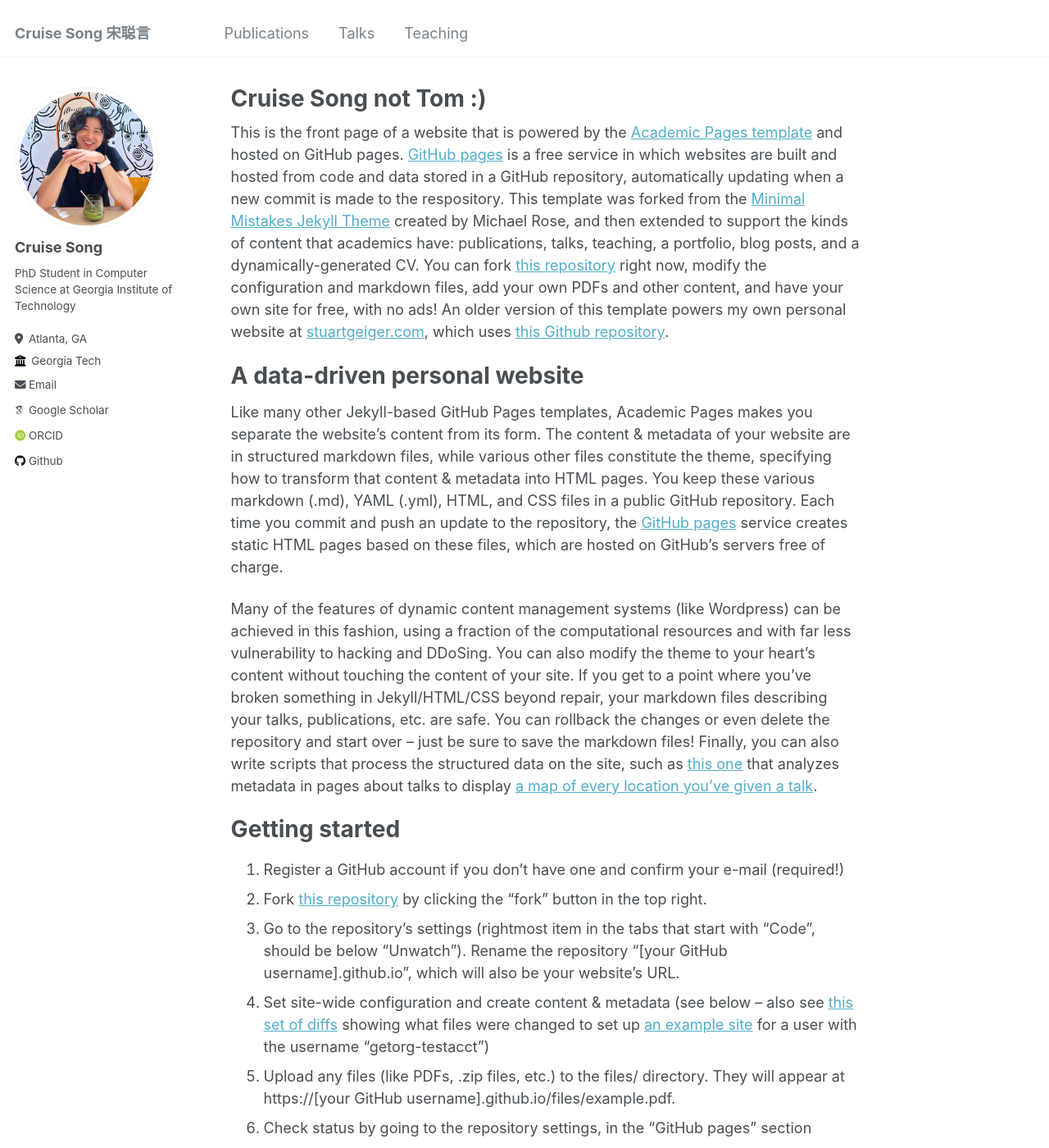
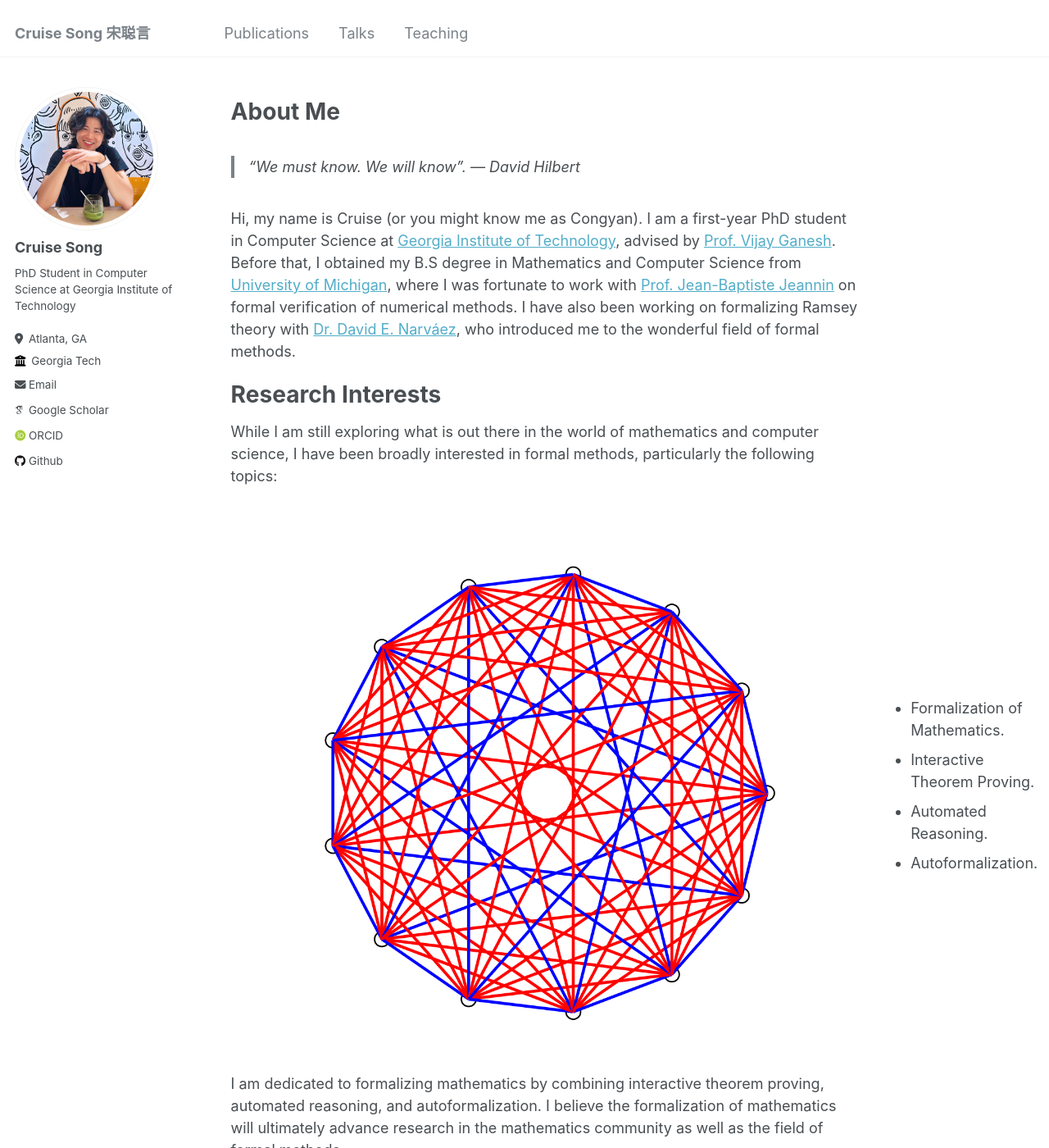
Before and after one commit to cruisesong7/cruisesong7.github.io, a Jekyll site: the page built from _pages/about.md, in a window 1280 px wide and 1400 px high. Shown: the whole window at 82% size. Built offline with Jekyll 4.4.1, drawn with Linux system fonts in a browser that asks for light colours; some web fonts are replaced; some of the changed text lies outside the part shown.

Commit message:
about me

```diff
--- a/_config.yml
+++ b/_config.yml
@@ -9,7 +9,7 @@
 # Basic Site Settings
 locale                   : "en-US"
 title                    : "Cruise Song 宋聪言"
-title_separator          : "-"
+title_separator          : ""
 name                     : &name "Cruise Song"
 description              : &description "Cruise not Tom"
 url                      : https://cruisesong7.github.io # the base hostname & protocol for your site e.g. "https://mmistakes.github.io"
--- a/_pages/about.md
+++ b/_pages/about.md
@@ -1,28 +1,42 @@
 ---
 permalink: /
-title: "Cruise Song not Tom :)"
+title: ""
 author_profile: true
 redirect_from:
   - /about/
   - /about.html
 ---
 
-This is the front page of a website that is powered by the [Academic Pages template](https://github.com/academicpages/academicpages.github.io) and hosted on GitHub pages. [GitHub pages](https://pages.github.com) is a free service in which websites are built and hosted from code and data stored in a GitHub repository, automatically updating when a new commit is made to the respository. This template was forked from the [Minimal Mistakes Jekyll Theme](https://mmistakes.github.io/minimal-mistakes/) created by Michael Rose, and then extended to support the kinds of content that academics have: publications, talks, teaching, a portfolio, blog posts, and a dynamically-generated CV. You can fork [this repository](https://github.com/academicpages/academicpages.github.io) right now, modify the configuration and markdown files, add your own PDFs and other content, and have your own site for free, with no ads! An older version of this template powers my own personal website at [stuartgeiger.com](http://stuartgeiger.com), which uses [this Github repository](https://github.com/staeiou/staeiou.github.io).
+About Me
+======
 
-A data-driven personal website
+> "We must know. We will know". — David Hilbert
+
+Hi, my name is Cruise (or you might know me as Congyan). I am a first-year PhD student in Computer Science at [Georgia Institute of Technology](https://www.gatech.edu/), advised by [Prof. Vijay Ganesh](https://vganesh1.github.io/). Before that, I obtained my B.S degree in Mathematics and Computer Science from [University of Michigan](https://umich.edu/), where I was fortunate to work with [Prof. Jean-Baptiste Jeannin](https://jeannin.github.io/) on formal verification of numerical methods. I have also been working on formalizing Ramsey theory with [Dr. David E. Narváez](https://computing.ece.vt.edu/~dnarvaez/), who introduced me to the wonderful field of formal methods.
+
+Research Interests
 ======
-Like many other Jekyll-based GitHub Pages templates, Academic Pages makes you separate the website's content from its form. The content & metadata of your website are in structured markdown files, while various other files constitute the theme, specifying how to transform that content & metadata into HTML pages. You keep these various markdown (.md), YAML (.yml), HTML, and CSS files in a public GitHub repository. Each time you commit and push an update to the repository, the [GitHub pages](https://pages.github.com/) service creates static HTML pages based on these files, which are hosted on GitHub's servers free of charge.
+While I am still exploring what is out there in the world of mathematics and computer science, I have been broadly interested in formal methods, particularly the following topics:
 
-Many of the features of dynamic content management systems (like Wordpress) can be achieved in this fashion, using a fraction of the computational resources and with far less vulnerability to hacking and DDoSing. You can also modify the theme to your heart's content without touching the content of your site. If you get to a point where you've broken something in Jekyll/HTML/CSS beyond repair, your markdown files describing your talks, publications, etc. are safe. You can rollback the changes or even delete the repository and start over -- just be sure to save the markdown files! Finally, you can also write scripts that process the structured data on the site, such as [this one](https://github.com/academicpages/academicpages.github.io/blob/master/talkmap.ipynb) that analyzes metadata in pages about talks to display [a map of every location you've given a talk](https://academicpages.github.io/talkmap.html).
+<div style="display: flex; align-items: center;">
+  <img src="../images/Ramsey_W.png" alt="Ramsey (5,3) > 13" style="margin-right: 20px;"/>
+  <ul>
+    <li>Formalization of Mathematics.</li>
+    <li>Interactive Theorem Proving.</li>
+    <li>Automated Reasoning.</li>
+    <li>Autoformalization.</li>
+  </ul>
+</div>
+I am dedicated to formalizing mathematics by combining interactive theorem proving, automated reasoning, and autoformalization. I believe the formalization of mathematics will ultimately advance research in the mathematics community as well as the field of formal methods.
 
 Getting started
 ======
 1. Register a GitHub account if you don't have one and confirm your e-mail (required!)
-1. Fork [this repository](https://github.com/academicpages/academicpages.github.io) by clicking the "fork" button in the top right.
-1. Go to the repository's settings (rightmost item in the tabs that start with "Code", should be below "Unwatch"). Rename the repository "[your GitHub username].github.io", which will also be your website's URL.
-1. Set site-wide configuration and create content & metadata (see below -- also see [this set of diffs](http://archive.is/3TPas) showing what files were changed to set up [an example site](https://getorg-testacct.github.io) for a user with the username "getorg-testacct")
-1. Upload any files (like PDFs, .zip files, etc.) to the files/ directory. They will appear at https://[your GitHub username].github.io/files/example.pdf.
-1. Check status by going to the repository settings, in the "GitHub pages" section
+2. Fork [this repository](https://github.com/academicpages/academicpages.github.io) by clicking the "fork" button in the top right.
+3. Go to the repository's settings (rightmost item in the tabs that start with "Code", should be below "Unwatch"). Rename the repository "[your GitHub username].github.io", which will also be your website's URL.
+4. Set site-wide configuration and create content & metadata (see below -- also see [this set of diffs](http://archive.is/3TPas) showing what files were changed to set up [an example site](https://getorg-testacct.github.io) for a user with the username "getorg-testacct")
+5. Upload any files (like PDFs, .zip files, etc.) to the files/ directory. They will appear at https://[your GitHub username].github.io/files/example.pdf.
+6. Check status by going to the repository settings, in the "GitHub pages" section
 
 Site-wide configuration
 ------
```
Also changed, not shown: images/Ramsey_W.png (added).
